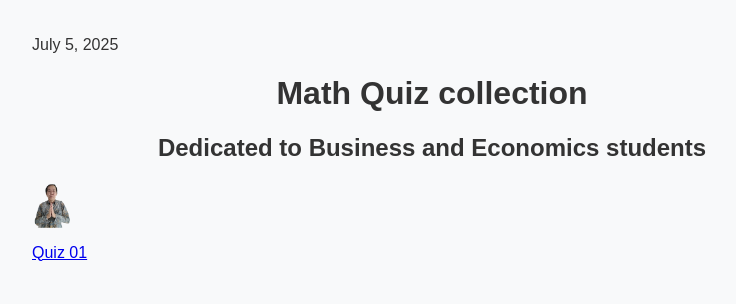
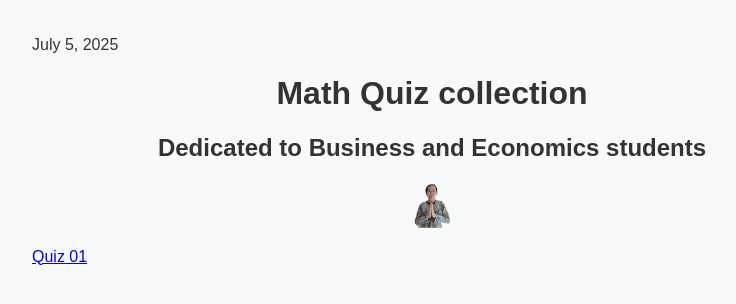
Before and after one commit to hsetio18/hsetio, a plain HTML site: page index.html in a window 1280 px wide. Shown: the whole page, without its empty margins (208-944 px from the left). Drawn offline with Linux system fonts and the light colour scheme.

Commit message:
Update index.html

```diff
--- a/index.html
+++ b/index.html
@@ -19,8 +19,10 @@
   </script>
   <h1>Math Quiz collection</h1>
   <h2>Dedicated to Business and Economics students</h2>
-  <img src="gambar/hki.png" alt="My photo" align="center" style="width: 5%; height: auto;">
-  <p>
+  <p style="text-align:center;">
+  <img src="gambar/hki.png" alt="My photo" style="width: 5%; height: auto;">
+  </p>
+
   <a href="sub-html/quiz.html?file=quiz-01.json&title=Math%20Expression%20Quiz-01">Quiz 01 </a>
 </body>
 </html>
```
